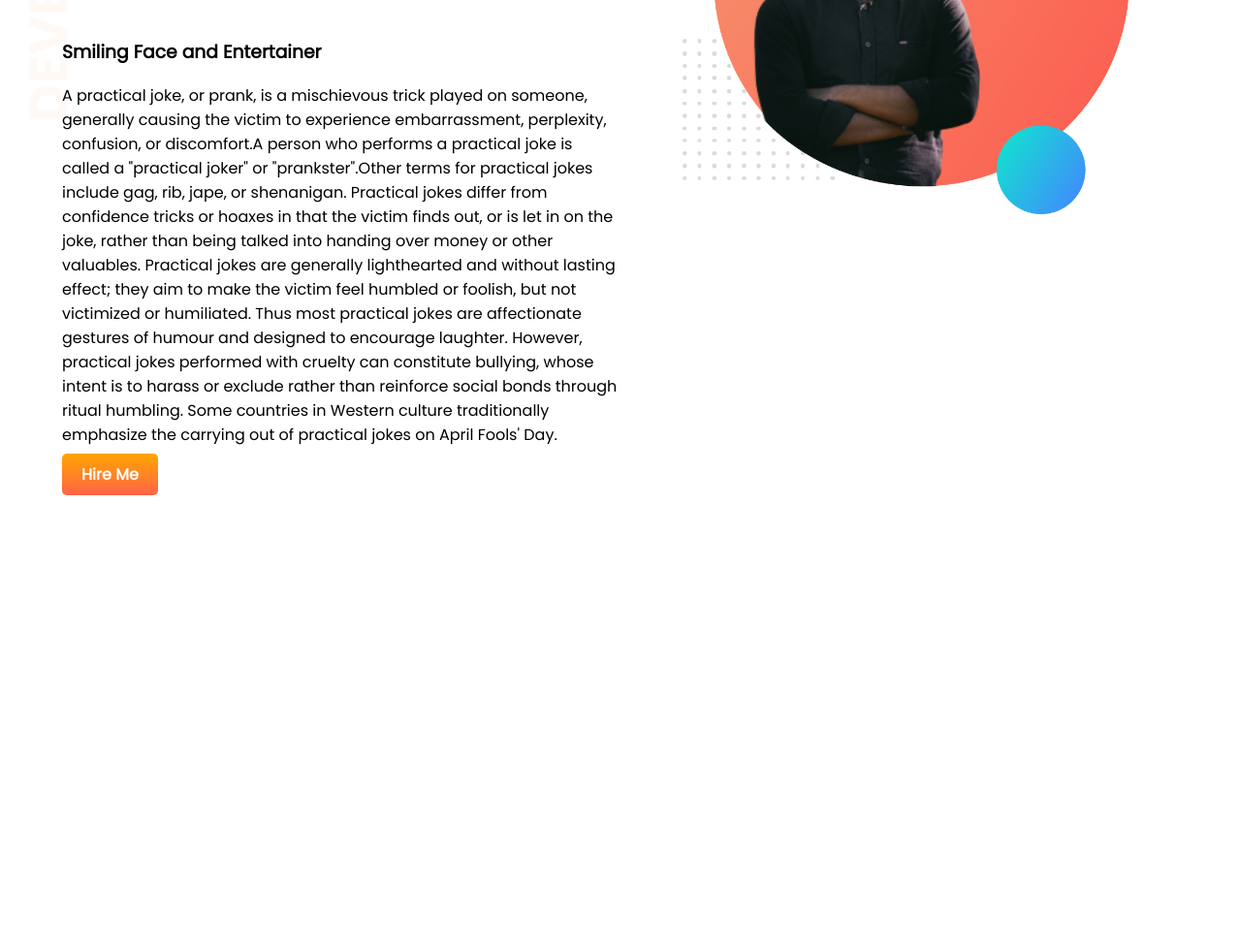
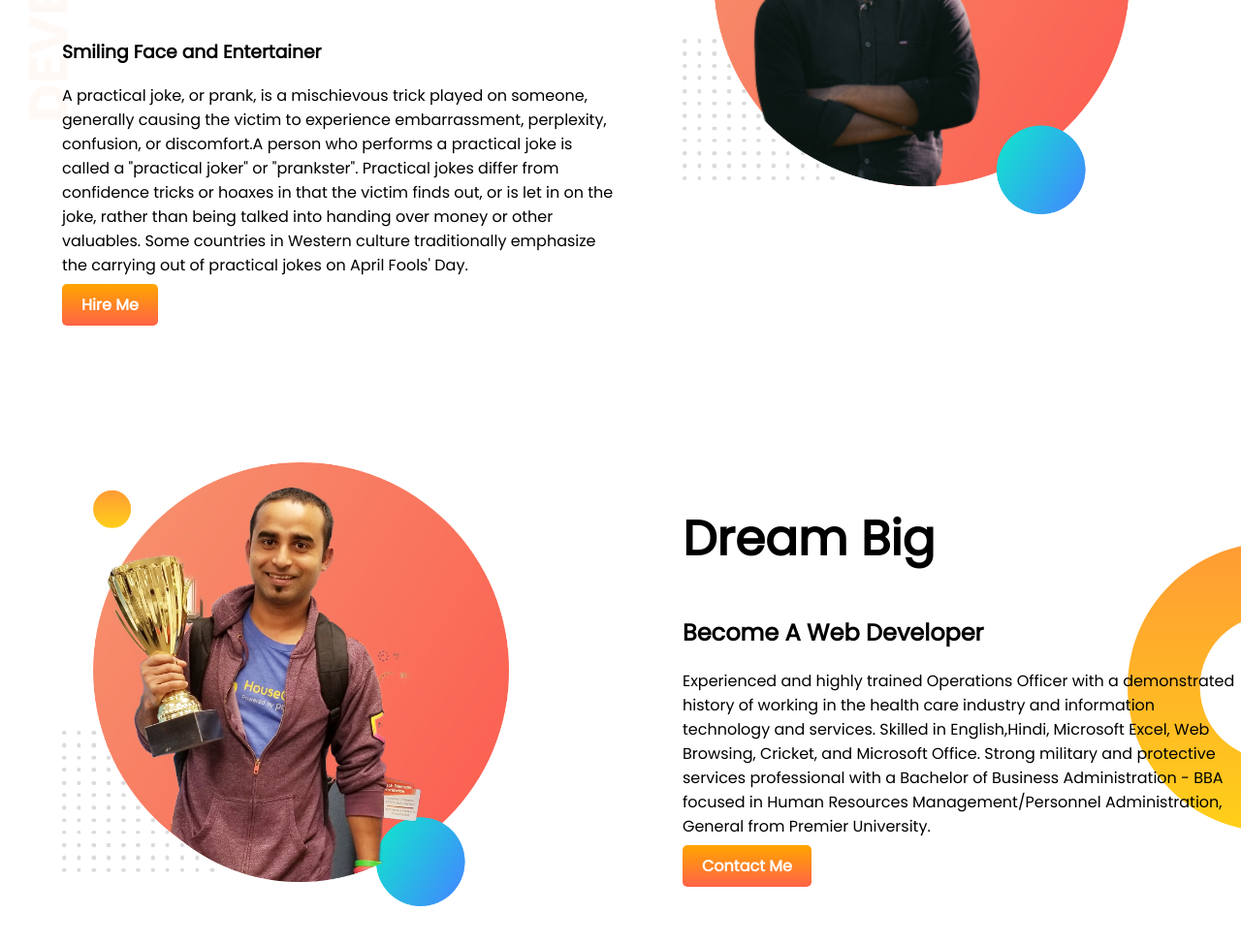
Before and after one commit to dibayndu/developer-portfolio, a plain HTML site: page index.html in a window 1280 px wide. Shown: the part 236-1210 px from the top of the page at 97% size. Before the commit the page ends 800 px from the top, so only its background shows below. Drawn offline with Linux system fonts and the light colour scheme.

Commit message:
second-commit

```diff
--- a/index.html
+++ b/index.html
@@ -20,17 +20,11 @@
             <h3>Smiling Face and Entertainer</h3>
             <p>A practical joke, or prank, is a mischievous trick played on someone, generally causing the victim to
                 experience embarrassment, perplexity, confusion, or discomfort.A person who performs a practical joke is
-                called a "practical joker" or "prankster".Other terms for practical jokes include gag, rib, jape, or
-                shenanigan.
+                called a "practical joker" or "prankster".
 
                 Practical jokes differ from confidence tricks or hoaxes in that the victim finds out, or is let in on
                 the
-                joke, rather than being talked into handing over money or other valuables. Practical jokes are generally
-                lighthearted and without lasting effect; they aim to make the victim feel humbled or foolish, but not
-                victimized or humiliated. Thus most practical jokes are affectionate gestures of humour and designed to
-                encourage laughter. However, practical jokes performed with cruelty can constitute bullying, whose
-                intent is
-                to harass or exclude rather than reinforce social bonds through ritual humbling.
+                joke, rather than being talked into handing over money or other valuables.
 
                 Some countries in Western culture traditionally emphasize the carrying out of practical jokes on April
                 Fools' Day.</p>
@@ -39,6 +33,24 @@
         </div>
         <div class="half-width"><img src="images/Dib-pic.png" alt=""></div>
     </section>
+    <section class="dream-big">
+        <div class="half-width">
+            <img src="images/jhankar.png" alt="">
+        </div>
+
+        <div class="half-width">
+            <h1>Dream Big</h1>
+            <h2>Become A Web Developer</h2>
+            <p>Experienced and highly trained Operations Officer with a demonstrated history of working in the health
+                care industry and information technology and services. Skilled in English,Hindi, Microsoft Excel, Web
+                Browsing, Cricket, and Microsoft Office. Strong military and protective services professional with a
+                Bachelor of Business Administration - BBA focused in Human Resources Management/Personnel
+                Administration, General from Premier University.</p>
+            <a class="link-button" target="
+            _blank" href="www.linkedin.com/in/dibayndu">Contact Me</a>
+        </div>
+
+    </section>
 </body>
 
 </html>
--- a/style.css
+++ b/style.css
@@ -10,6 +10,7 @@ h1{
 }
 section{
     display: flex;
+    margin-bottom: 150px;
 }
 .half-width{
     width: 50%;
@@ -31,3 +32,8 @@ section{
     background-image: url(images/top-banner.png);
     background-repeat: no-repeat;
 }
+.dream-big{
+    background-image: url(images/dream-bg.png);
+    background-repeat:no-repeat;
+    background-position: right;
+}
```
